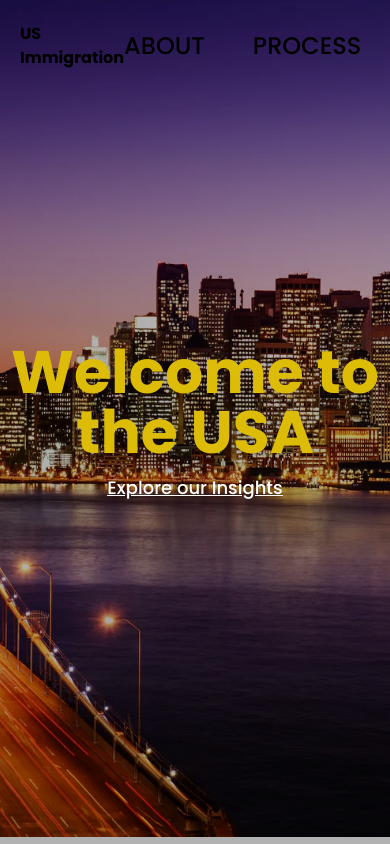
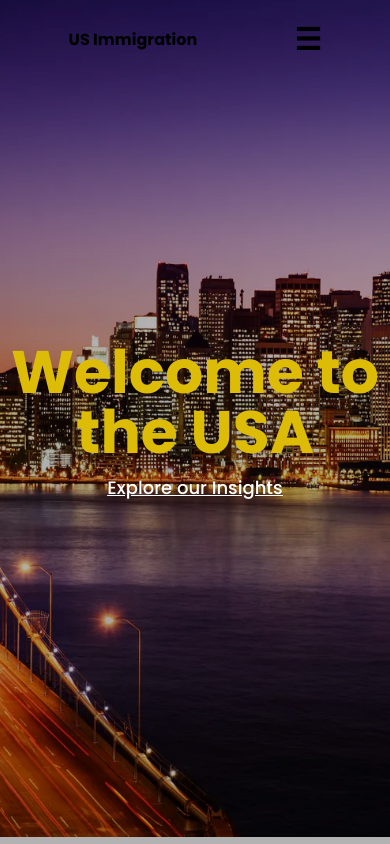
Before and after one commit to RamyHazem/us-immigration, a React (Vite) app: page / in a window 390 px wide. Shown: the top 844 px of the page. Built offline with nearby package versions, Linux system fonts and the light colour scheme.

Commit message:
added responsive navbar

```diff
--- a/src/components/Navbar.jsx
+++ b/src/components/Navbar.jsx
@@ -3,6 +3,7 @@ import { Link } from "react-scroll";
 
 const Navbar = () => {
   const [scrolled, setScrolled] = useState(false);
+  const [isMobileMenuOpen, setIsMobileMenuOpen] = useState(false); // State for toggling mobile menu
 
   // Handle scroll event to toggle navbar background
   const handleScroll = () => {
@@ -37,7 +38,7 @@ const Navbar = () => {
     >
       <div className="flex items-center justify-around px-5 py-3">
         {/* Logo */}
-        <span className="sm:text-3xl lg:text-6xl font-bold cursor-pointer">
+        <span className="sm:text-3xl md:text-4xl lg:text-6xl font-bold cursor-pointer">
           <Link
             activeClass="active"
             to="home"
@@ -50,13 +51,27 @@ const Navbar = () => {
           </Link>
         </span>
 
+        {/* Hamburger Menu for Mobile */}
+        <div className="sm:hidden">
+          <button
+            onClick={() => setIsMobileMenuOpen(!isMobileMenuOpen)}
+            className="text-3xl"
+          >
+            {isMobileMenuOpen ? "✖" : "☰"}
+          </button>
+        </div>
+
         {/* Navigation Links */}
-        <nav>
-          <ul className="flex space-x-12">
+        <nav
+          className={`sm:flex ${
+            isMobileMenuOpen ? "block" : "hidden"
+          } sm:block`}
+        >
+          <ul className="flex flex-col sm:flex-row space-y-4 sm:space-y-0 sm:space-x-6 sm:space-x-8 md:space-x-10 lg:space-x-12">
             {navbarItems.map((item) => (
               <li
                 key={item.id}
-                className="text-2xl font-medium cursor-pointer hover:text-gray-500"
+                className="text-base sm:text-lg md:text-xl lg:text-2xl font-medium cursor-pointer hover:text-gray-500"
               >
                 <Link
                   activeClass="active"
```
